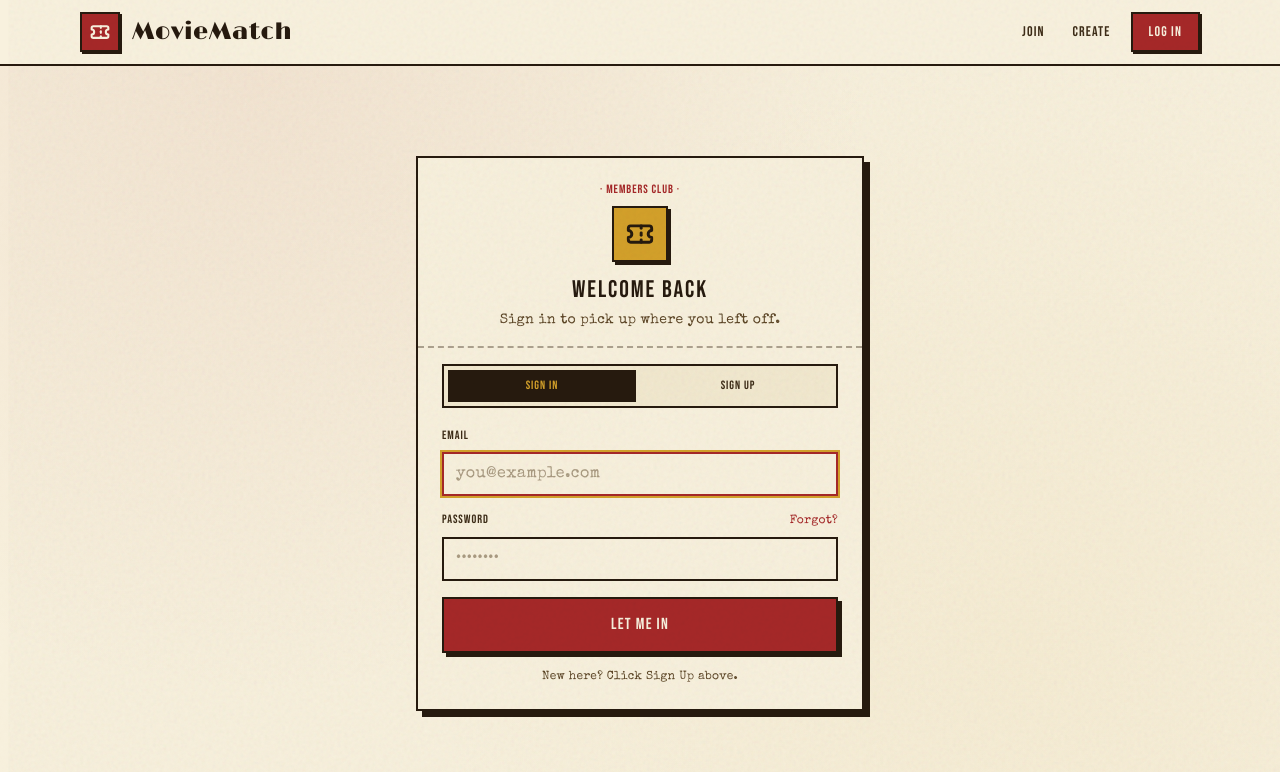
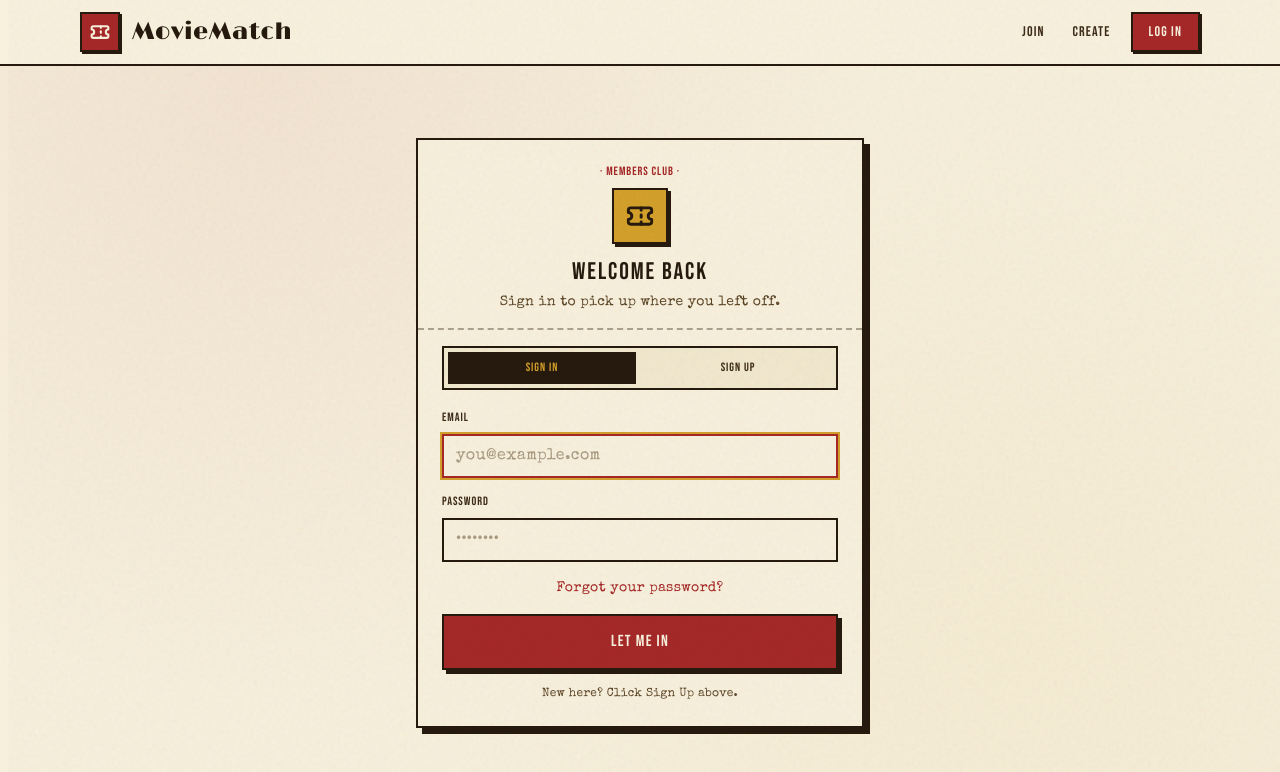
Before and after one commit to johnnypickles/movie-night, a Next.js app: page /login in a window 1280 px wide. Shown: the top 772 px of the page. Built offline with nearby package versions, Linux system fonts and the light colour scheme; no server answers; a web font is replaced by a local one.

Commit message:
login: move 'Forgot your password?' below password input, full text

```diff
--- a/src/app/login/page.tsx
+++ b/src/app/login/page.tsx
@@ -152,8 +152,7 @@ export default function LoginPage() {
                   />
                 </div>
                 <div>
-                  <div className="flex items-baseline justify-between mb-2">
-                    <label className="block font-condensed uppercase tracking-widest text-xs text-cinema-800">
+                  <label className="block font-condensed uppercase tracking-widest text-xs text-cinema-800 mb-2">
                     Password{" "}
                     {isSignup && (
                       <span className="text-cinema-700/60 normal-case tracking-normal font-typewriter">
@@ -161,15 +160,6 @@ export default function LoginPage() {
                       </span>
                     )}
                   </label>
-                    {!isSignup && (
-                      <Link
-                        href="/forgot-password"
-                        className="font-typewriter text-xs text-accent-500 hover:text-accent-600 normal-case tracking-normal"
-                      >
-                        Forgot?
-                      </Link>
-                    )}
-                  </div>
                   <Input
                     type="password"
                     placeholder="••••••••"
@@ -180,6 +170,15 @@ export default function LoginPage() {
                     }
                   />
                 </div>
+
+                {!isSignup && (
+                  <Link
+                    href="/forgot-password"
+                    className="block text-center font-typewriter text-sm text-accent-500 hover:text-accent-600"
+                  >
+                    Forgot your password?
+                  </Link>
+                )}
 
                 {error && (
                   <p className="font-typewriter text-danger text-sm text-center">
```
Lines whose indentation alone changed are shown as unchanged.
